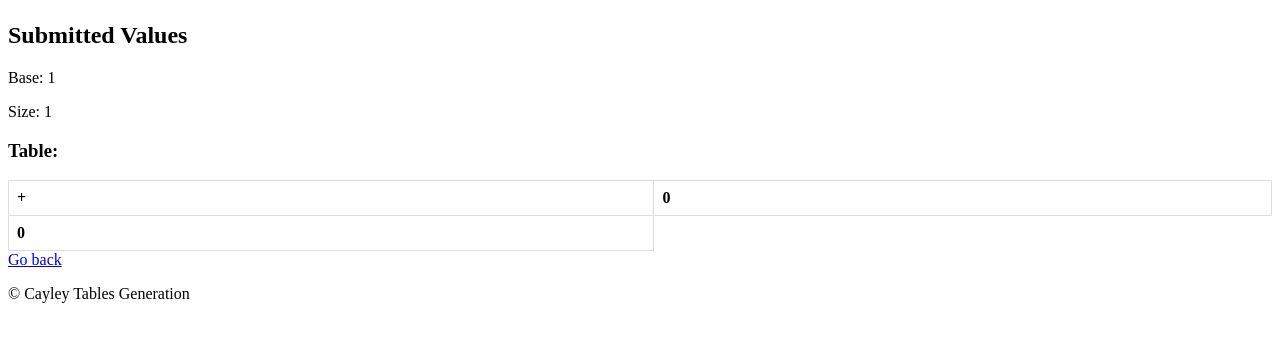
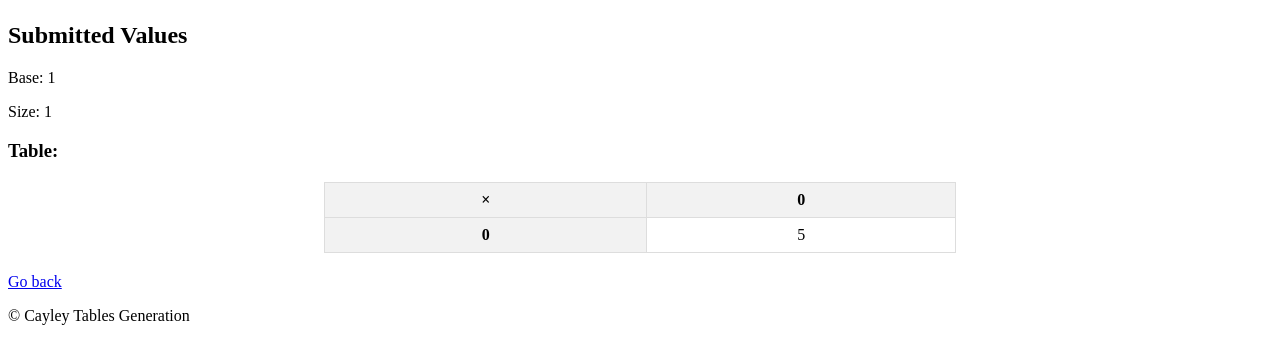
Before and after one commit to colan1ch/Cayley-Tables-Generator, a Django app: page /1/1 in a window 1280 px wide. Shown: the part 58-422 px from the top of the page. Run offline with Django 5.2, Linux system fonts and the light colour scheme; lists and menus that the app fills with data are empty.

Commit message:
table page works correctly

```diff
--- a/Cayley_tables/main/templates/table.html
+++ b/Cayley_tables/main/templates/table.html
@@ -9,21 +9,37 @@
 <p>Size: {{ size }}</p>
 
 <h3>Table:</h3>
+<style>
+    table {
+        border-collapse: collapse; /* Убирает двойные границы */
+        width: 50%; /* Устанавливает ширину таблицы */
+        margin: 20px auto; /* Центрирует таблицу */
+    }
+    th, td {
+        border: 1px solid #ddd; /* Граница ячеек */
+        padding: 8px; /* Отступы внутри ячеек */
+        text-align: center; /* Выравнивание текста по центру */
+    }
+    th {
+        background-color: #f2f2f2; /* Цвет фона заголовков */
+    }
+</style>
+
 <table>
     <thead>
         <tr>
-            <th>+</th>
-            {% for j in indices %}
-                <th>{{ j }}</th>
+            <th>&times;</th>
+            {% for j in table.0 %}
+                <th>{{ forloop.counter0 }}</th>
             {% endfor %}
         </tr>
     </thead>
     <tbody>
-        {% for i in indices %}
+        {% for i in table %}
             <tr>
-                <th>{{ i }}</th>
-                {% for j in table.i %}
-                    <td>{{ j }}</td>
+                <th>{{ forloop.counter0 }}</th>
+                {% for value in i %}
+                    <td>{{ value }}</td>
                 {% endfor %}
             </tr>
         {% endfor %}
--- a/Cayley_tables/main/views.py
+++ b/Cayley_tables/main/views.py
@@ -22,6 +22,6 @@ def result_view(request, base, size):
     table = [[0] * size for _ in range(size)]
     for i in range(size):
         for j in range(size):
-            table[i][j] = i + j
+            table[i][j] = i + j + 5
     indices = list(range(size))
     return render(request, 'table.html', {'base': base, 'size': size, 'table': table, 'indices': indices})
```
